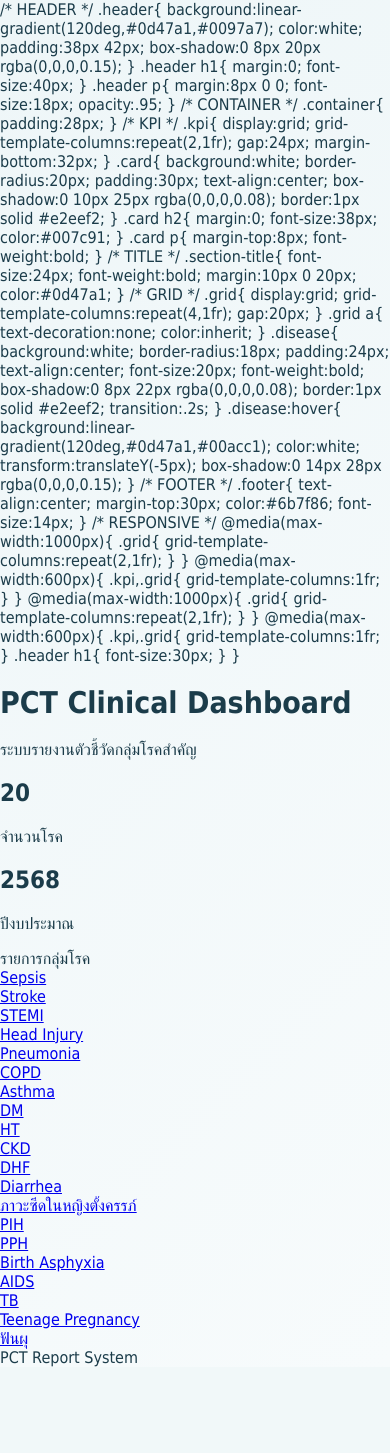
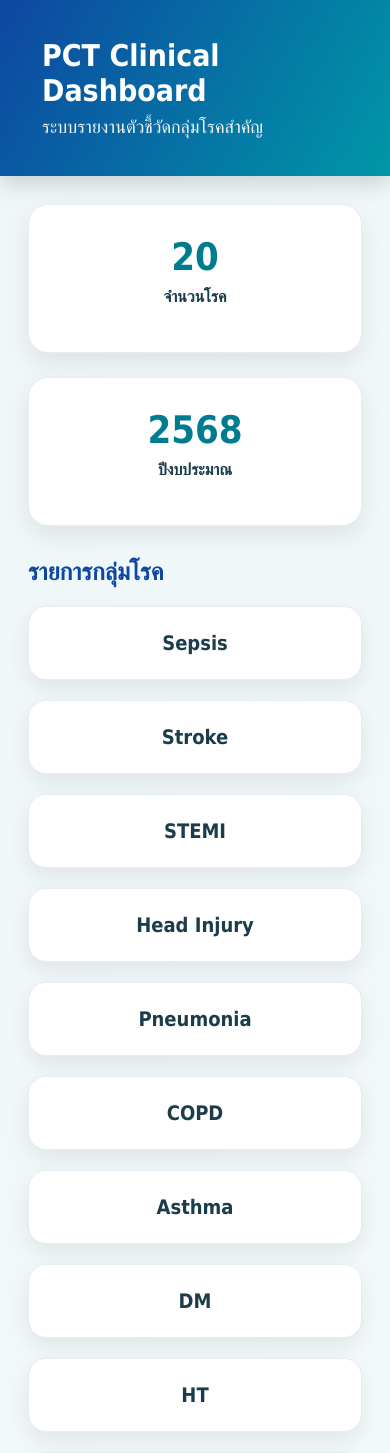
Before and after one commit to netty-ipd/pct-dashboard, a Flask app: page / in a window 390 px wide. Shown: the top 1453 px of the page. Before the commit the page ends 1367 px from the top, so only its background shows below. Run offline with Flask 3, Linux system fonts and the light colour scheme.

Commit message:
fix home css

```diff
--- a/templates/home.html
+++ b/templates/home.html
@@ -3,6 +3,7 @@
 <head>
 <meta charset="UTF-8">
 <title>PCT Clinical Dashboard</title>
+
 <style>
 *{ box-sizing:border-box; }
 
@@ -13,24 +14,6 @@ body{
     color:#1b3c4a;
 }
 
-/* media query */
-@media(max-width:1000px){
-    .grid{
-        grid-template-columns:repeat(2,1fr);
-    }
-}
-
-@media(max-width:600px){
-    .kpi,.grid{
-        grid-template-columns:1fr;
-    }
-    .header h1{
-        font-size:30px;
-    }
-}
-</style>
-
-/* HEADER */
 .header{
     background:linear-gradient(120deg,#0d47a1,#0097a7);
     color:white;
@@ -49,12 +32,10 @@ body{
     opacity:.95;
 }
 
-/* CONTAINER */
 .container{
     padding:28px;
 }
 
-/* KPI */
 .kpi{
     display:grid;
     grid-template-columns:repeat(2,1fr);
@@ -82,7 +63,6 @@ body{
     font-weight:bold;
 }
 
-/* TITLE */
 .section-title{
     font-size:24px;
     font-weight:bold;
@@ -90,7 +70,6 @@ body{
     color:#0d47a1;
 }
 
-/* GRID */
 .grid{
     display:grid;
     grid-template-columns:repeat(4,1fr);
@@ -121,7 +100,6 @@ body{
     box-shadow:0 14px 28px rgba(0,0,0,0.15);
 }
 
-/* FOOTER */
 .footer{
     text-align:center;
     margin-top:30px;
@@ -129,30 +107,13 @@ body{
     font-size:14px;
 }
 
-/* RESPONSIVE */
 @media(max-width:1000px){
     .grid{ grid-template-columns:repeat(2,1fr); }
 }
 
 @media(max-width:600px){
     .kpi,.grid{ grid-template-columns:1fr; }
-}
-</style>
-
-@media(max-width:1000px){
-    .grid{
-        grid-template-columns:repeat(2,1fr);
-    }
-}
-
-@media(max-width:600px){
-    .kpi,.grid{
-        grid-template-columns:1fr;
-    }
-
-    .header h1{
-        font-size:30px;
-    }
+    .header h1{ font-size:30px; }
 }
 </style>
 </head>
@@ -183,16 +144,12 @@ body{
     <div class="grid">
         {% for d in diseases %}
         <a href="/disease/{{ d|replace(' ', '_') }}?year={{ year }}">
-            <div class="disease">
-                {{ d }}
-            </div>
+            <div class="disease">{{ d }}</div>
         </a>
         {% endfor %}
     </div>
 
-    <div class="footer">
-        PCT Report System
-    </div>
+    <div class="footer">PCT Report System</div>
 
 </div>
 
```
